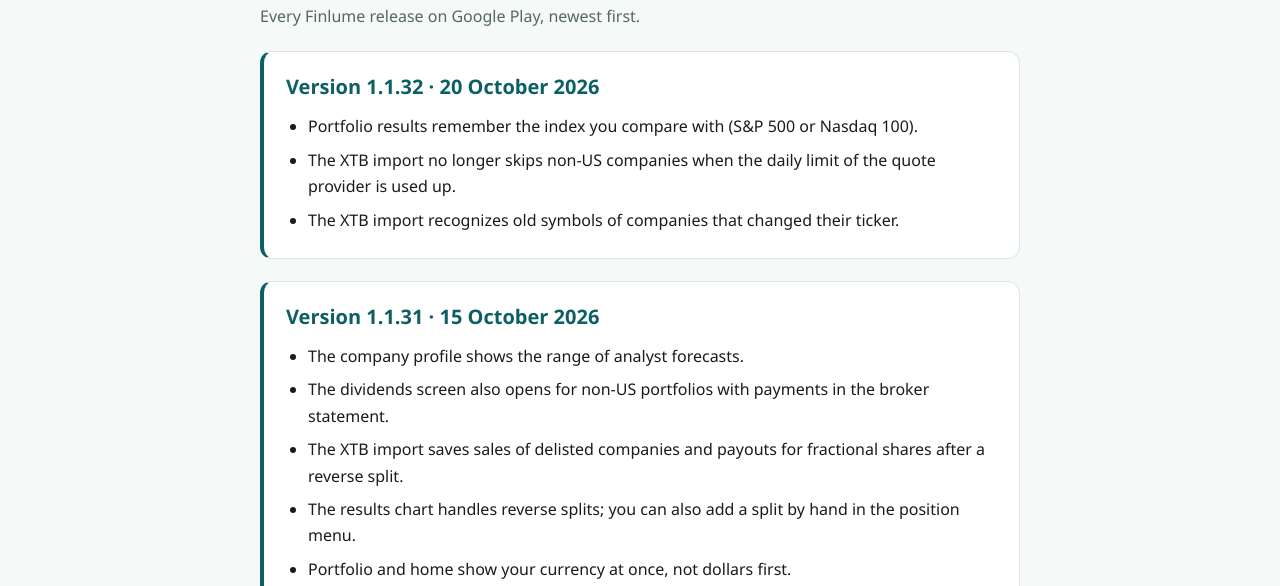
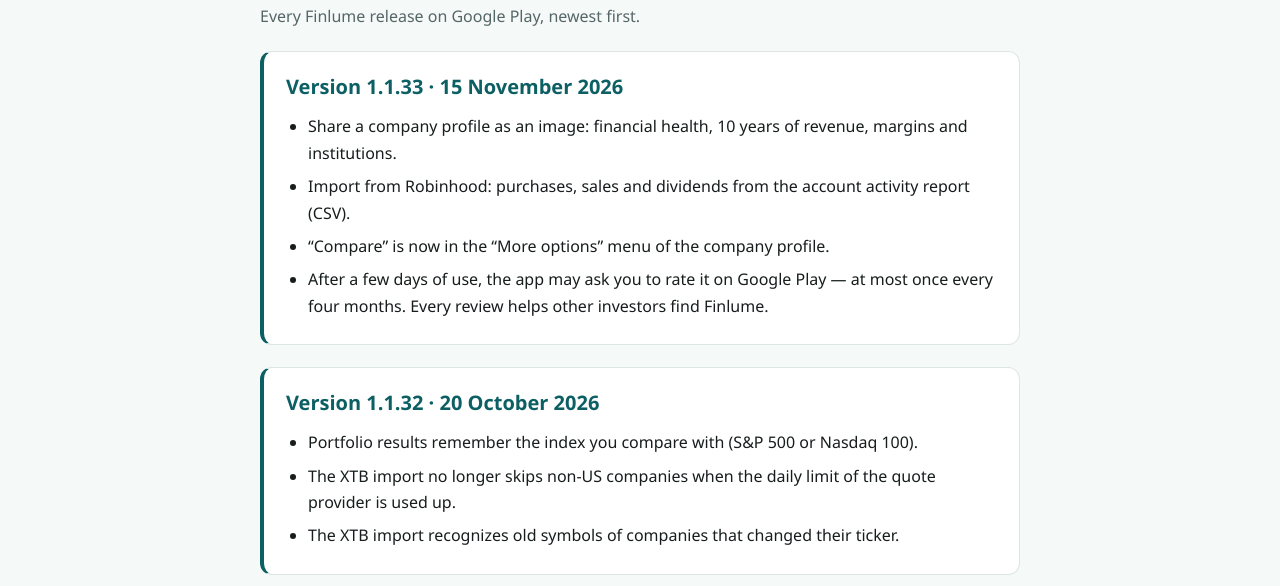
Before and after one commit to gszczotka-sketch/Finlume, a plain HTML site: page whats-new.html in a window 1280 px wide. Shown: the part 168-754 px from the top of the page. Drawn offline with Linux system fonts and the light colour scheme.

Commit message:
Add files via upload

```diff
--- a/whats-new.html
+++ b/whats-new.html
@@ -53,6 +53,16 @@ footer a { color: var(--accent-soft); text-decoration: none; margin: 0 10px; }
 <div class="wrap">
   <h1>What's new</h1>
   <p class="lead">Every Finlume release on Google Play, newest first.</p>
+
+  <section class="release">
+    <h2>Version 1.1.33 &middot; 15 November 2026</h2>
+    <ul>
+      <li>Share a company profile as an image: financial health, 10 years of revenue, margins and institutions.</li>
+      <li>Import from Robinhood: purchases, sales and dividends from the account activity report (CSV).</li>
+      <li>“Compare” is now in the “More options” menu of the company profile.</li>
+      <li>After a few days of use, the app may ask you to rate it on Google Play — at most once every four months. Every review helps other investors find Finlume.</li>
+    </ul>
+  </section>
 
   <section class="release">
     <h2>Version 1.1.32 &middot; 20 October 2026</h2>
```
